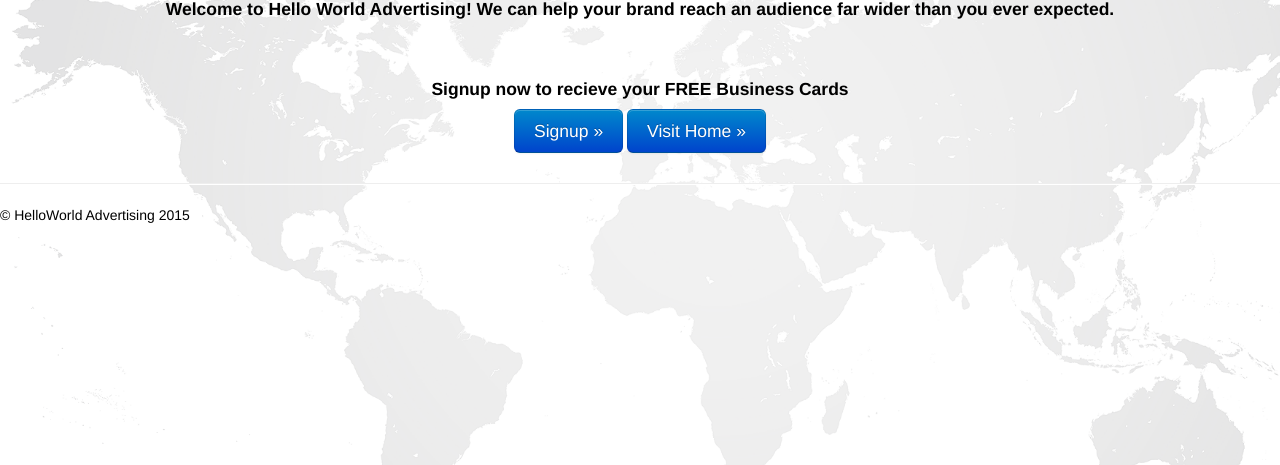
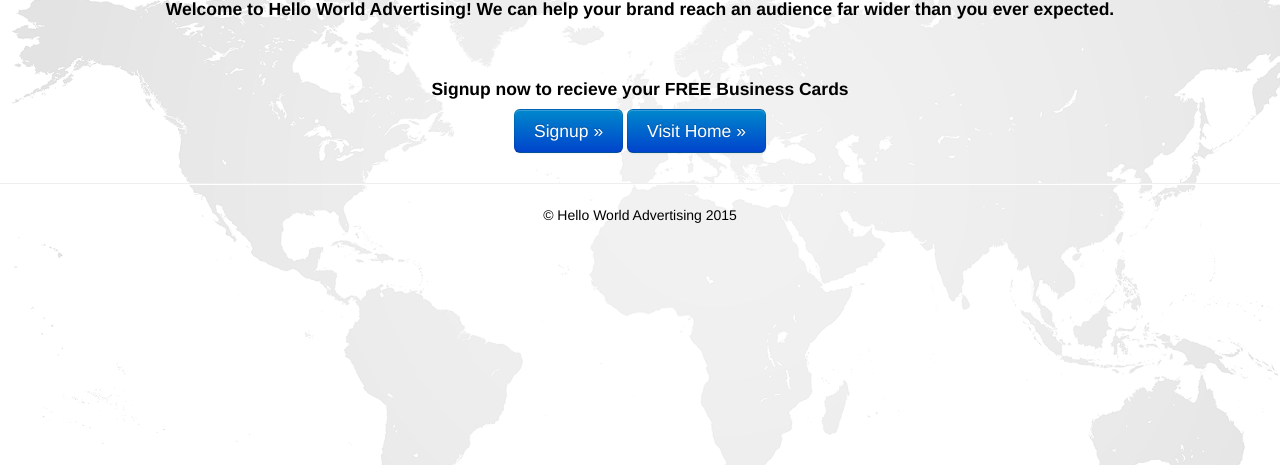
Before and after one commit to c1phr/cs399_agency, a Django app: page / in a window 1280 px wide. Shown: the part 171-636 px from the top of the page. Run offline with Django 3.2, Linux system fonts and the light colour scheme; some libraries are stand-ins or nearby versions.

Commit message:
fixed alignment of copyright

```diff
--- a/agencyProject/agencyProject/templates/base.html
+++ b/agencyProject/agencyProject/templates/base.html
@@ -79,7 +79,7 @@
       <hr>
 
       <footer>
-        <p style="color:black">&copy; HelloWorld Advertising 2015</p>
+        <center><p style="color:black">&copy; Hello World Advertising 2015</p></center>
       </footer>
 
     </div>
--- a/agencyProject/agencyProject/templates/splash.html
+++ b/agencyProject/agencyProject/templates/splash.html
@@ -76,6 +76,7 @@
     </div>
 
   </body>
+
 </html>
 
 {% endblock %}
```
